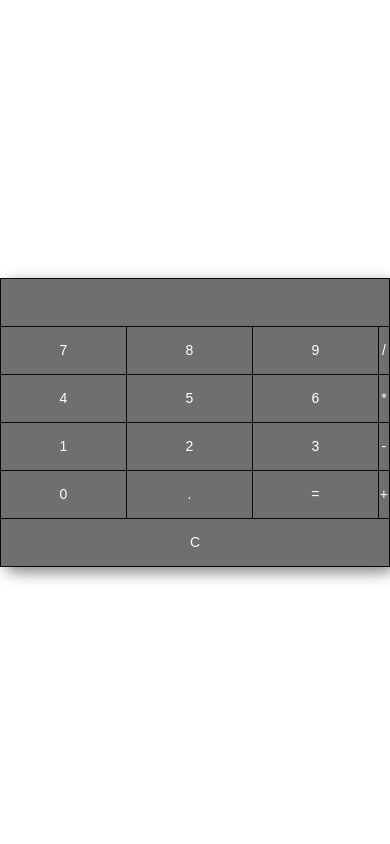
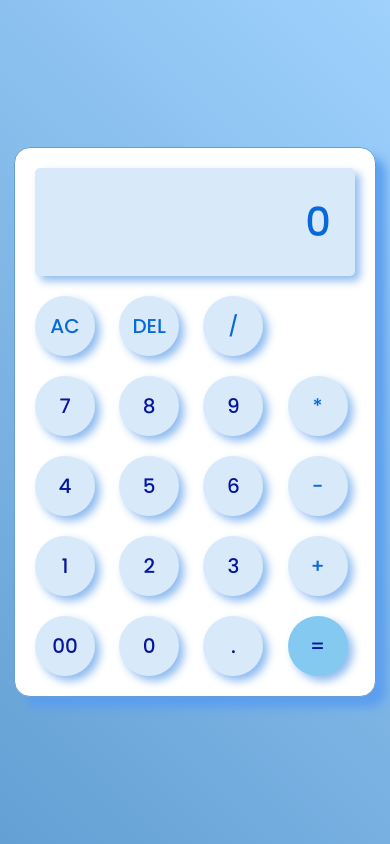
Before and after one commit to Divynshi-Singh/calcu, a plain HTML site: page index.html in a window 390 px wide. Drawn offline with Linux system fonts and the light colour scheme.

Commit message:
implemented cal

```diff
--- a/index.html
+++ b/index.html
@@ -8,38 +8,37 @@
 </head>
 <body>
     <div class="calculator">
-        <table>
-            <tr>
-                <td colspan="4" id="result" class="display"></td>
-            </tr>
-            <tr>
-                <td onclick="Display('7')">7</td>
-                <td onclick="Display('8')">8</td>
-                <td onclick="Display('9')">9</td>
-                <td onclick="Display('/')">/</td>
-            </tr>
-            <tr>
-                <td onclick="Display('4')">4</td>
-                <td onclick="Display('5')">5</td>
-                <td onclick="Display('6')">6</td>
-                <td onclick="Display('*')">*</td>
-            </tr>
-            <tr>
-                <td onclick="Display('1')">1</td>
-                <td onclick="Display('2')">2</td>
-                <td onclick="Display('3')">3</td>
-                <td onclick="Display('-')">-</td>
-            </tr>
-            <tr>
-                <td onclick="Display('0')">0</td>
-                <td onclick="Display('.')">.</td>
-                <td onclick="calculateResult()">=</td>
-                <td onclick="Display('+')">+</td>
-            </tr>
-            <tr>
-                <td colspan="4" onclick="clearDisplay()">C</td>
-            </tr>
-        </table>
+        <input type="text" placeholder="0" id="inputbox" disabled>
+        <div>
+            <button class="operator">AC</button>
+            <button class="operator">DEL</button>
+            <!-- <button class="operator">%</button> -->
+            <button class="operator">/</button>
+        </div>
+        <div>
+            <button>7</button>
+            <button>8</button>
+            <button>9</button>
+            <button class="operator">*</button>
+        </div>
+        <div>
+            <button>4</button>
+            <button>5</button>
+            <button>6</button>
+            <button class="operator">-</button>
+        </div>
+        <div>
+            <button>1</button>
+            <button>2</button>
+            <button>3</button>
+            <button class="operator">+</button>
+        </div>
+        <div>
+            <button>00</button>
+            <button>0</button>
+            <button>.</button>
+            <button class="equalbtn">=</button>
+        </div>
     </div>
 
     <script src="script.js"></script>
--- a/script.js
+++ b/script.js
@@ -1,50 +1,123 @@
 
-function Display(value) {
-    document.getElementById('result').innerHTML += value;
-}
 
-function clearDisplay() {
-    document.getElementById('result').innerHTML = '';
+let input = document.getElementById('inputbox');
+let buttons = document.querySelectorAll('button');
+
+let string = "";
+let operators = ['+', '-', '*', '/'];
+    // , '%'
+
+let decimalAdded = false;
+
+let arr = Array.from(buttons);
+arr.forEach(button => {
+    button.addEventListener('click', (e) => {
+        let value = e.target.innerHTML;
+
+        if (value === '=') {
+            try {
+                if (operators.includes(string.slice(-1))) {
+                    return;
+                }
+                string = calculate(string);
+                input.value = string;
+                decimalAdded = string.includes('.');
+            } catch {
+                input.value = "Error";
+                string = "";
+            }
+        } else if (value === 'AC') {
+            string = "";
+            input.value = string;
+            decimalAdded = false;
+        } else if (value === 'DEL') {
+            let lastChar = string.slice(-1);
+            string = string.slice(0, -1);
+            input.value = string;
+            if (lastChar === '.') {
+                decimalAdded = false;
+            }
+        } else {
+            if (operators.includes(value)) {
+                if (string === "" && value !== '-') {
+                    return;
+                }
+                if (
+                    operators.includes(string.slice(-1)) &&
+                    !(value === '-' && string.slice(-1) !== '-')
+                ) {
+                    return;
+                }
+                decimalAdded = false;
+            } else if (value === '.') {
+                if (decimalAdded || string === "" || operators.includes(string.slice(-1))) {
+                    return;
+                }
+                decimalAdded = true;
+            }
+            string += value;
+            input.value = string;
+        }
+    });
+});
+
+
+function calculate(expression) {
+    try {
+
+        expression = expression.replace(/^\-/g, "0-");
+        expression = expression.replace(/(\D)\-/g, "$1 0-");
+
+
+        let tokens = expression.match(/(\d+\.?\d*|[-+*/])/g);
+        // /%
+        if (!tokens) return "Error";
+
+        let stack = [];
+        let operatorStack = [];
+
+        let precedence = { '+': 1, '-': 1, '*': 2, '/': 2 };
+        // , '%': 2
+
+        for (let token of tokens) {
+            if (!isNaN(token)) {
+                stack.push(parseFloat(token));
+            } else {
+                while (
+                    operatorStack.length &&
+                    precedence[operatorStack[operatorStack.length - 1]] >= precedence[token]
+                ) {
+                    let op = operatorStack.pop();
+                    let b = stack.pop();
+                    let a = stack.pop();
+                    stack.push(applyOperator(a, b, op));
+                }
+                operatorStack.push(token);
+            }
+        }
+
+
+        while (operatorStack.length) {
+            let op = operatorStack.pop();
+            let b = stack.pop();
+            let a = stack.pop();
+            stack.push(applyOperator(a, b, op));
+        }
+
+        return stack[0].toString();
+    } catch {
+        return "Error";
+    }
 }
 
 
-
-function calculateResult() {
-    let exp = document.getElementById("result").innerHTML;
-    let operatorMatch = exp.match(/[\+\-\*\/]/);
-
-    if (operatorMatch) {
-        let operator = operatorMatch[0];
-        let operands = exp.split(operator);
-
-        let num1 = parseFloat(operands[0]);
-        let num2 = parseFloat(operands[1]);
-
-        let result;
-
-        switch (operator) {
-            case "+":
-                result = num1 + num2;
-                break;
-            case "-":
-                result = num1 - num2;
-                break;
-            case "*":
-                result = num1 * num2;
-                break;
-            case "/":
-                if (num2 === 0) {
-                    result = "Error";
-                } else {
-                    result = num1 / num2;
-                }
-                break;
-            default:
-                result = "Error";
-        }
-
-        document.getElementById("result").innerHTML = result;
-    } else {
-        document.getElementById("result").innerHTML = "Error";
+function applyOperator(a, b, operator) {
+    switch (operator) {
+        case '+': return a + b;
+        case '-': return a - b;
+        case '*': return a * b;
+        case '/': return b !== 0 ? a / b : "Error";
+        // case '%': return b !== 0 ? a % b : "Error";
+        default: return "Error";
     }
 }
--- a/style.css
+++ b/style.css
@@ -1,72 +1,85 @@
+
+@import url('https://fonts.googleapis.com/css2?family=Poppins:wght@500&display=swap');
 
 
-body {
-    display: flex;
-    justify-content: center;
-    align-items: center;
-    height: 100vh;
+* {
     margin: 0;
-    font-family: Arial, sans-serif;
-}
-.calculator {
-    width: 100%;
-    max-width: 400px;
-    margin: 0 auto;
-    box-shadow: 5px 5px 15px rgb(0,0,0,0.5);
-    border-radius: 10px;
+    padding: 0;
+    box-sizing: border-box;
+    font-family: "Poppins", sans-serif;
 }
 
-table {
+body {
     width: 100%;
-    border-collapse: collapse;
+    height: 100vh;
+    display: flex;
+    align-items: center;
+    justify-content: center;
+    background-repeat: no-repeat;
+    background: linear-gradient(45deg, #64a0d4, #9fd1fc);
 }
 
-td {
-    width: 20%;
-    height: 60px;
-    text-align: center;
-    border: 1px solid rgb(9, 9, 9);
-    font-size: 18px;
-    cursor: pointer;
-    background: rgb(111, 111, 111);
-    color: white;
+.calculator {
+    border: 1px solid #717377;
+    padding: 20px;
+    border-radius: 16px;
+    background: #fff;
+    border: 1px solid #64a0d4;
+    box-shadow: 10px 10px 10px rgba(89, 157, 240, 0.927);
 }
 
-td:hover {
-    background-color: white;
-    color: rgb(111, 111, 111);
+input {
+    width: 320px;
+    border: none;
+    padding: 24px;
+    margin: 10px;
+    background: #d8eafa;
+    text-align: right;
+    font-size: 40px;
+    /* cursor: pointer; */
+    color: #0869d8;
+    border-radius: 5px;
+    box-shadow: 5px 5px 8px rgba(134, 181, 238, 0.927);
 }
 
-#result:hover {
-    background-color: white;
-    color: rgb(111, 111, 111);
+input::placeholder {
+    color: #0869d8;
 }
 
+button {
+    width: 60px;
+    height: 60px;
+    margin: 10px;
+    border-radius: 50%;
+    background: #d8eafa;
+    color: #07169f;
+    font-size: 20px;
+    border: none;
+    font-weight: 500;
+    cursor: pointer;
+    box-shadow: 5px 5px 8px rgba(134, 181, 238, 0.927);
+}
 
-@media (max-width: 768px) {
-    td {
-        width: 25%;
-        font-size: 16px;
-        height: 50px;
+button:hover {
+    color: #ffffff;
+    background: #469ce8;
+}
+
+.equalbtn {
+    background: #84c9f0;
+}
+
+.operator {
+    color: #0869d8;
+}
+
+.operator:hover {
+    color: #ffffff;
+    background: #0c6abd;
+}
+
+@media (max-width:768px) {
+    .calculator {
+        padding: 10px;
     }
 }
-
-@media (max-width: 480px) {
-    td {
-        width: 33.33%;
-        font-size: 14px;
-        height: 45px;
-    }
-}
-
-@media (max-width: 320px) {
-    td {
-        width: 50%;
-        font-size: 12px;
-        height: 40px;
-    }
-
-    #result {
-        font-size: 18px;
-    }
-}
```
